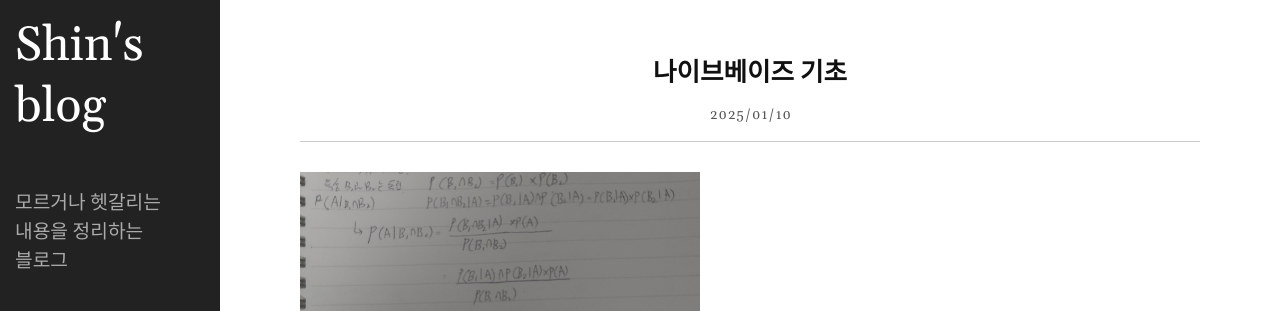
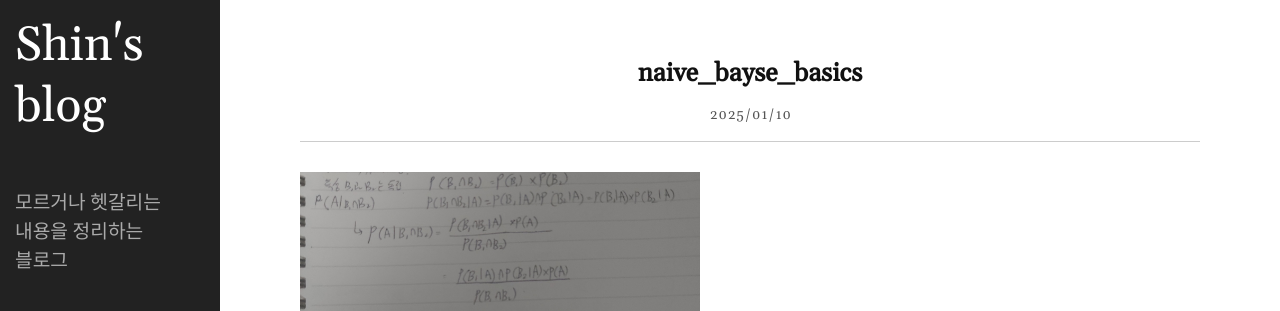
Before and after one commit to shina1221/shina1221.github.io, a Jekyll site: the page built from _posts/ETC/2025-01-10-naive_bayse_basics.markdown, in a window 1280 px wide. Shown: the top 311 px of the page. Built offline with Jekyll 4.4.1, drawn with Linux system fonts in a browser that asks for light colours.

Commit message:
Update 2025-01-10-naive_bayse_basics.markdown

```diff
--- a/_posts/ETC/2025-01-10-naive_bayse_basics.markdown
+++ b/_posts/ETC/2025-01-10-naive_bayse_basics.markdown
@@ -1,6 +1,6 @@
 ---
 layout: post
-title: 나이브베이즈 기초
+title: naive_bayse_basics
 date: 2025-01-10 19:20:23 +0900
 category: ETC
 ---
```
